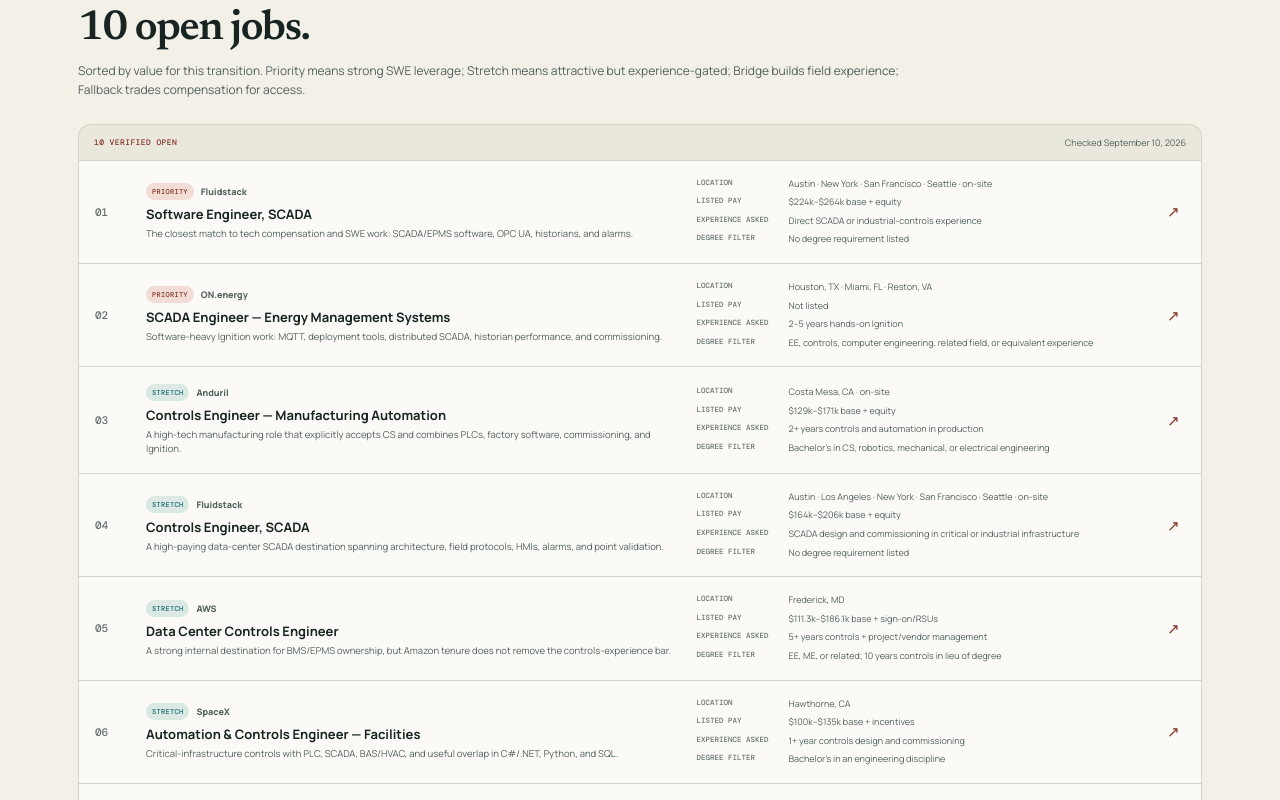
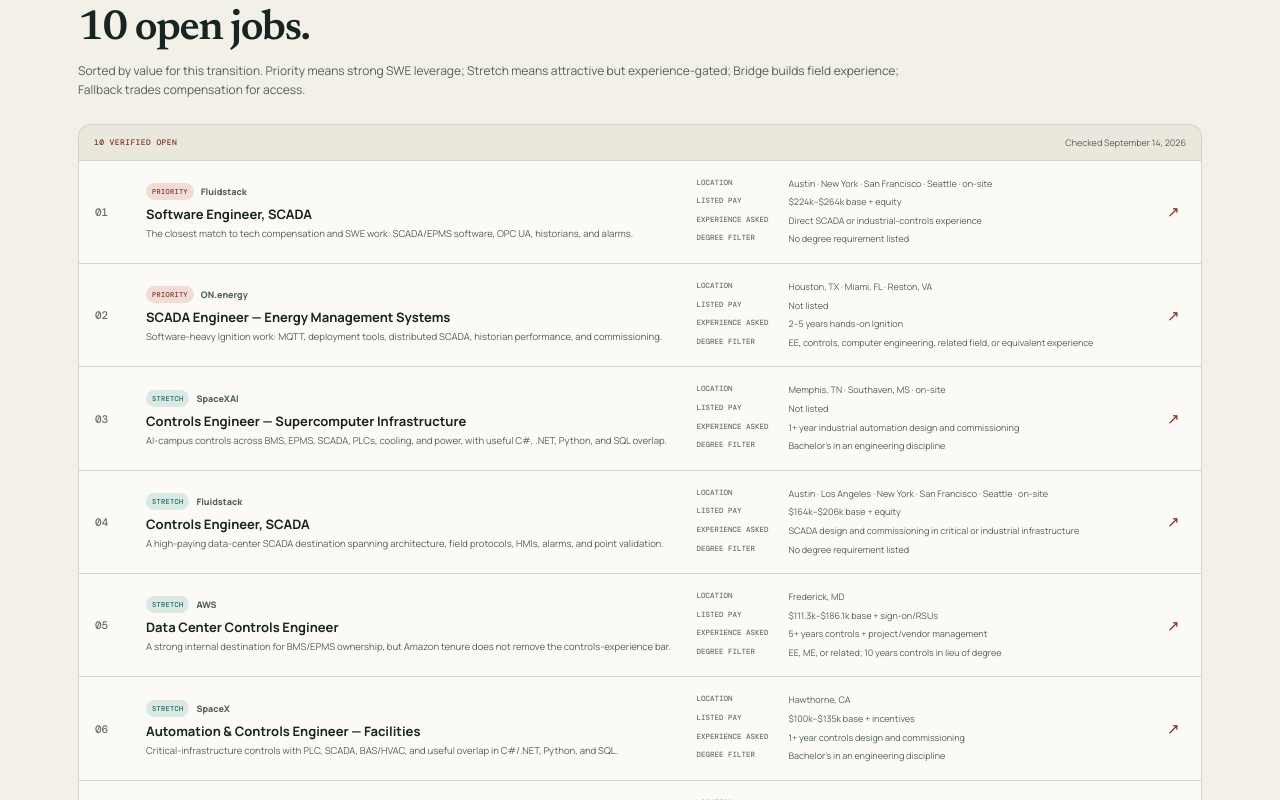
Before and after one commit to JamesWingert/career-helper, a Next.js app: page /controls-scada in a window 1280 px wide. Shown: the part 5820-6620 px from the top of the page. Built offline with nearby package versions, Linux system fonts and the light colour scheme.

Commit message:
Refresh Controls SCADA job board

```diff
--- a/app/controls-scada/jobs.ts
+++ b/app/controls-scada/jobs.ts
@@ -12,7 +12,7 @@
   url: string;
 };
 
-export const JOBS_CHECKED_ON = "September 10, 2026";
+export const JOBS_CHECKED_ON = "September 14, 2026";
 
 export const liveJobs: LiveJob[] = [
   {
@@ -38,15 +38,15 @@
     url: "https://job-boards.greenhouse.io/onenergy/jobs/4357694009",
   },
   {
-    company: "Anduril",
-    title: "Controls Engineer — Manufacturing Automation",
+    company: "SpaceXAI",
+    title: "Controls Engineer — Supercomputer Infrastructure",
     priority: "Stretch",
-    location: "Costa Mesa, CA · on-site",
-    pay: "$129k–$171k base + equity",
-    experience: "2+ years controls and automation in production",
-    education: "Bachelor’s in CS, robotics, mechanical, or electrical engineering",
-    reason: "A high-tech manufacturing role that explicitly accepts CS and combines PLCs, factory software, commissioning, and Ignition.",
-    url: "https://job-boards.greenhouse.io/andurilindustries/jobs/5038031007",
+    location: "Memphis, TN · Southaven, MS · on-site",
+    pay: "Not listed",
+    experience: "1+ year industrial automation design and commissioning",
+    education: "Bachelor’s in an engineering discipline",
+    reason: "AI-campus controls across BMS, EPMS, SCADA, PLCs, cooling, and power, with useful C#, .NET, Python, and SQL overlap.",
+    url: "https://job-boards.greenhouse.io/xai/jobs/5229550007",
   },
   {
     company: "Fluidstack",
@@ -96,7 +96,7 @@
     company: "E Tech Group",
     title: "Automation Engineer",
     priority: "Bridge",
-    location: "Location not listed",
+    location: "Longview, TX",
     pay: "Not listed",
     experience: "2+ years or equivalent education/experience",
     education: "Engineering or related engineering bachelor’s",
```
